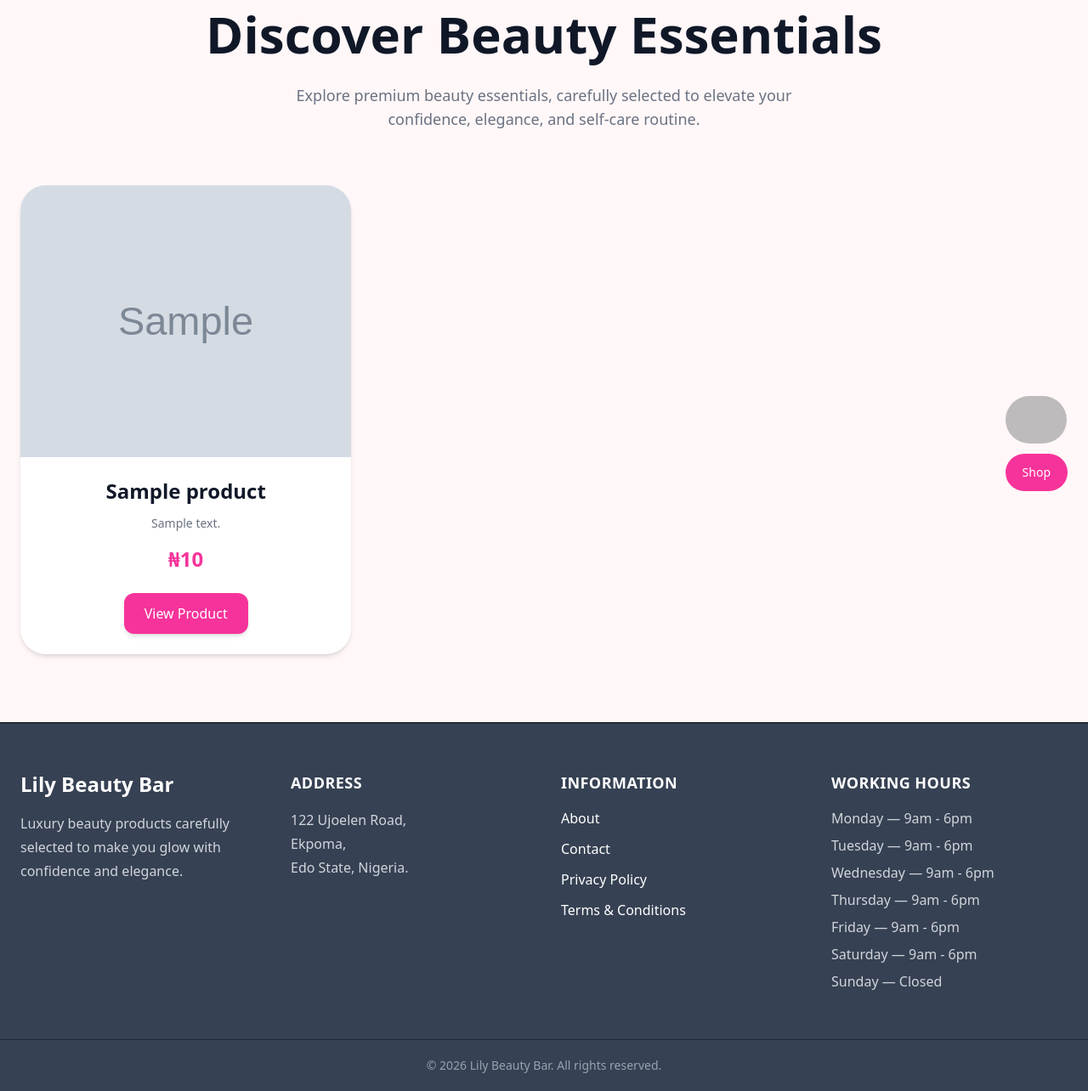
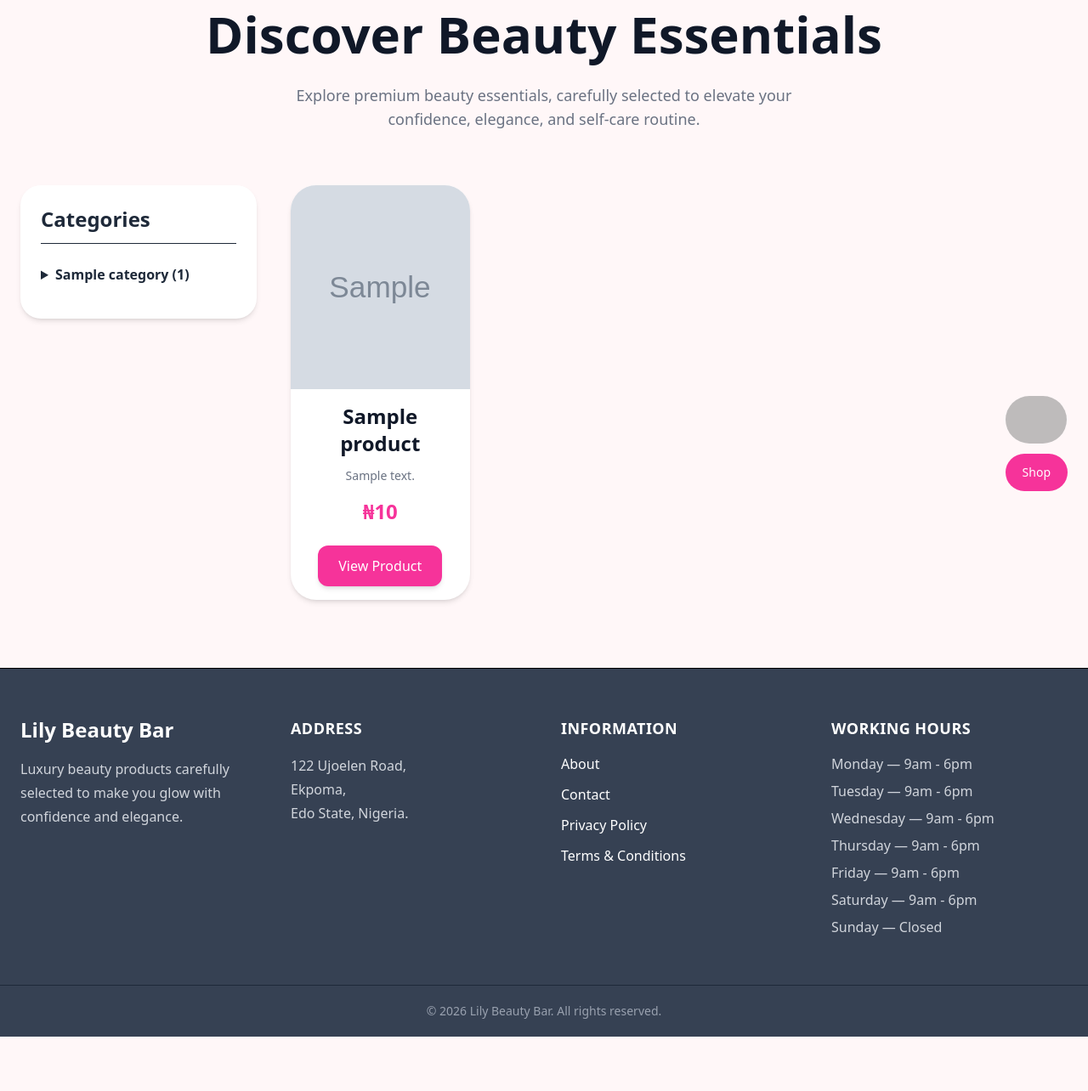
Before and after one commit to blessing267/lilybeautybar, a Django app: template shop/templates/shop/products.html in a window 1280 px wide. Shown: the part 198-1482 px from the top of the page at 85% size. After the commit the page ends 1418 px from the top, so only its background shows below. Run offline with Django 3.2, Linux system fonts and the light colour scheme; the template is opened without the code that fills it: most values are stand-ins (such as "Sample title", 1, 10 or a date in 2020); grey boxes marked "Sample" are stand-in pictures; style sheets or scripts are compiled from the project's sources; parts of the project's set-up code (start-up, migrations or seed data) failed here and were passed over; some libraries are stand-ins or nearby versions; grey boxes are pictures that could not be loaded.

Commit message:
'update'

```diff
--- a/shop/serializers.py
+++ b/shop/serializers.py
@@ -33,7 +33,7 @@ class ProductSerializer(serializers.ModelSerializer):
 
     class Meta:
         model = Product
-        fields = ['id', 'name', 'description', 'price', 'image', 'image_url', 'created_at', 'variants']
+        fields = ['id', 'category', 'subcategory', 'name', 'description', 'price', 'image', 'image_url', 'created_at', 'variants']
 
     def get_image_url(self, obj):
         if obj.image:
--- a/shop/templates/shop/products.html
+++ b/shop/templates/shop/products.html
@@ -27,7 +27,55 @@
         </div>
 
         <!-- Product Grid -->
-        <div class="grid gap-8 sm:grid-cols-2 lg:grid-cols-3">
+        <div class="grid lg:grid-cols-4 gap-10">
+
+    <!-- SIDEBAR -->
+    <div class="lg:col-span-1">
+
+        <div class="bg-white rounded-3xl shadow-md p-6 sticky top-10">
+
+            <h3 class="text-2xl font-bold mb-6 border-b pb-3">
+                Categories
+            </h3>
+
+            {% for category in categories %}
+
+            <details class="mb-4">
+
+                <summary class="font-semibold cursor-pointer text-gray-800">
+
+                    {{ category.name }}
+                    ({{ category.product_count }})
+
+                </summary>
+
+                <div class="mt-2 ml-4">
+
+                    {% for subcategory in category.subcategories.all %}
+
+                        <div class="py-1 text-sm text-gray-600">
+
+                            {{ subcategory.name }}
+                            ({{ subcategory.products.count }})
+
+                        </div>
+
+                    {% endfor %}
+
+                </div>
+
+            </details>
+
+            {% endfor %}
+
+        </div>
+
+    </div>
+
+    <!-- PRODUCTS -->
+    <div class="lg:col-span-3">
+
+        <div class="grid gap-6 sm:grid-cols-2 lg:grid-cols-3 xl:grid-cols-4">
 
             {% for product in products %}
 
@@ -42,7 +90,7 @@
                         <img
                             src="{{ product.image.url }}"
                             alt="{{ product.name }}"
-                            class="w-full h-80 object-cover group-hover:scale-110 transition duration-700"
+                            class="w-full h-60 object-cover group-hover:scale-110 transition duration-700"
                         >
 
                     </div>
@@ -58,7 +106,7 @@
                 </a>
 
                 <!-- Product Details -->
-                <div class="p-6 text-center">
+                <div class="p-4 text-center">
 
                     <h2 class="text-2xl font-semibold text-gray-900 group-hover:text-pink-500 transition duration-300">
 
@@ -113,7 +161,11 @@
             {% endfor %}
 
         </div>
+        </div>
 
+    </div>
+
+</div>
         <!-- Pagination -->
         {% if products.paginator.num_pages > 1 %}
         <div class="mt-12 flex justify-center items-center gap-3 flex-wrap">
```
Also changed, not shown: shop/admin.py (+11 -1 lines), shop/models.py (+19 -0 lines), shop/views.py (+7 -5 lines), shop/migrations/0017_category_product_category_subcategory_and_more.py (added).
